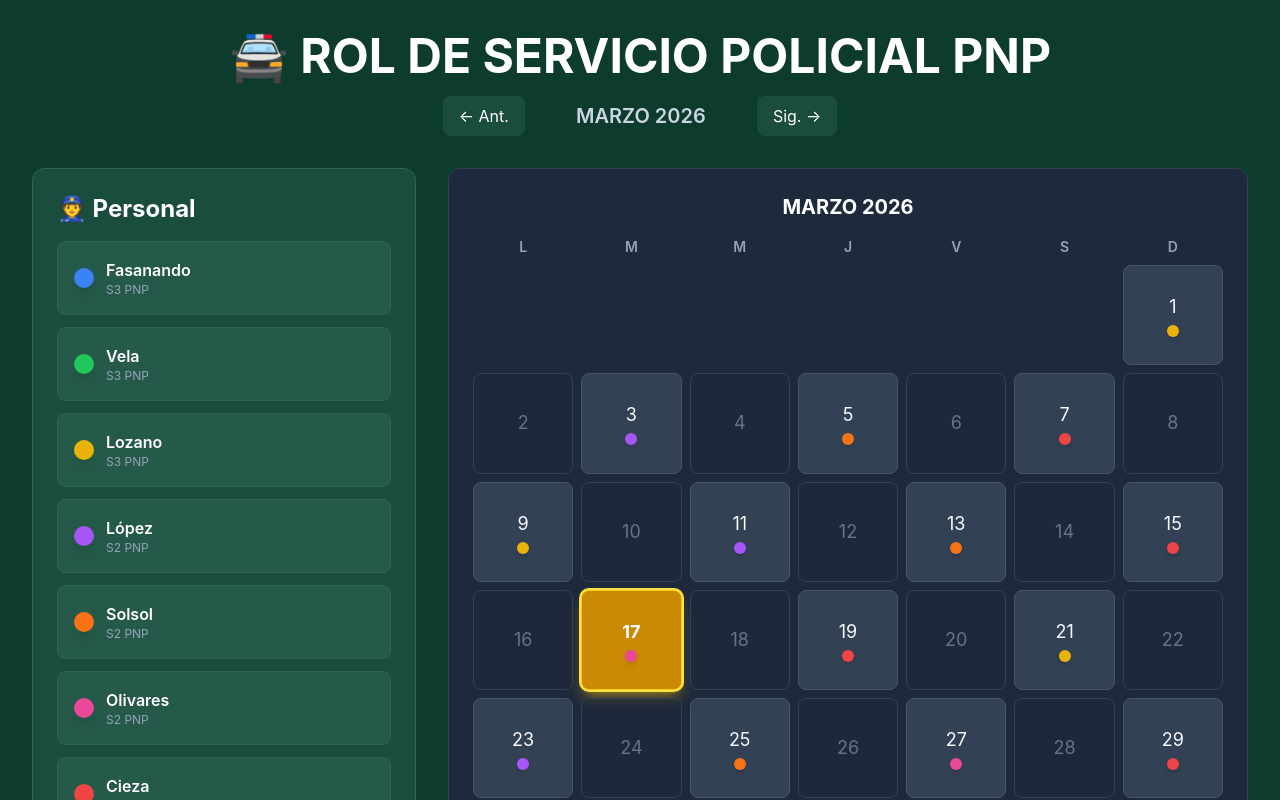
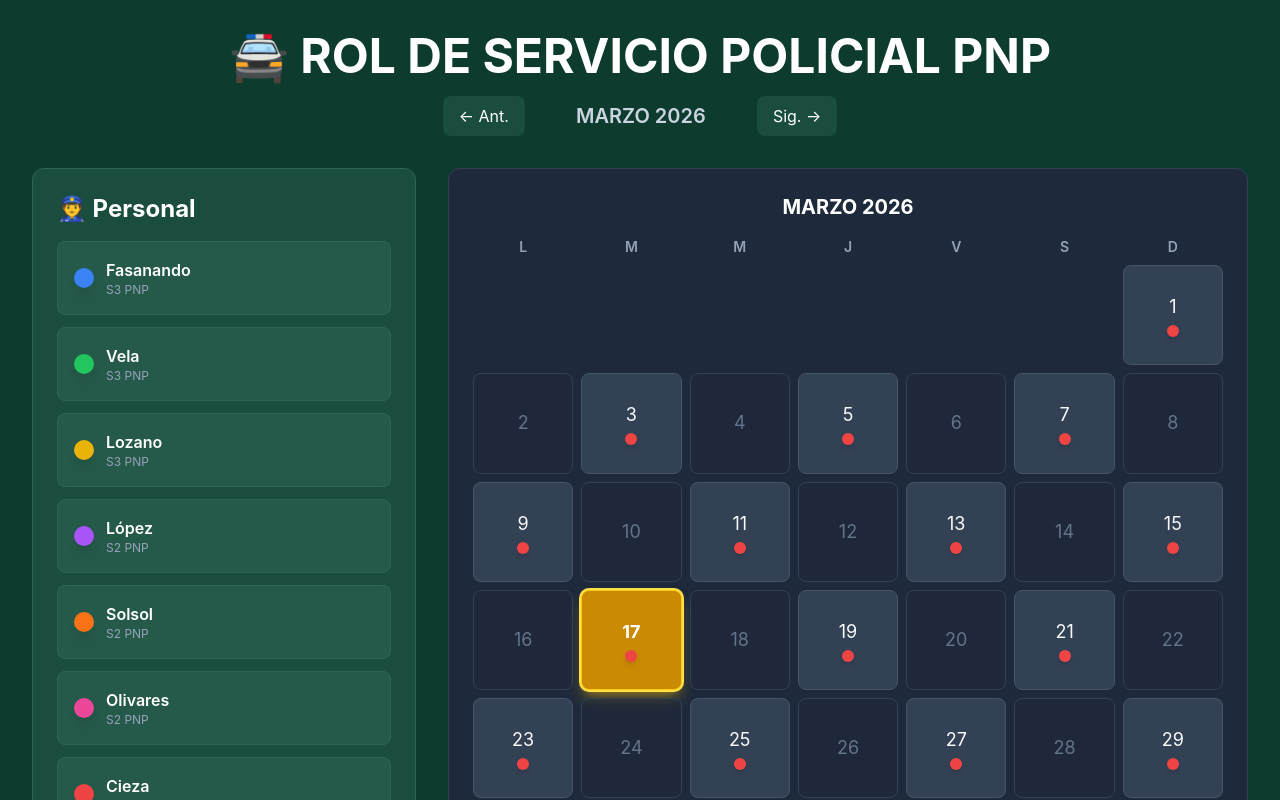
Before and after one commit to virgo4327/rol-servicios-pnp, a React (Vite) app: page / in a window 1280 px wide. Shown: the top 800 px of the page. Built offline with nearby package versions, Linux system fonts and the light colour scheme.

Commit message:
style: cambiar color de puntos en calendario a rojo neutral

```diff
--- a/src/components/Calendar.tsx
+++ b/src/components/Calendar.tsx
@@ -52,10 +52,9 @@
         className={dayClasses}
       >
         <span className={'text-sm sm:text-base md:text-lg ' + (isCurrentDay ? 'font-bold text-white' : '')}>{day}</span>
-        {hasTurno && turno && (
+        {hasTurno && (
           <div
-            className="w-1.5 h-1.5 sm:w-2 sm:h-2 md:w-3 md:h-3 rounded-full mt-0.5 sm:mt-1 shadow-md"
-            style={{ backgroundColor: turno.persona.color }}
+            className="w-1.5 h-1.5 sm:w-2 sm:h-2 md:w-3 md:h-3 rounded-full mt-0.5 sm:mt-1 shadow-md bg-red-500"
           ></div>
         )}
       </div>
```
